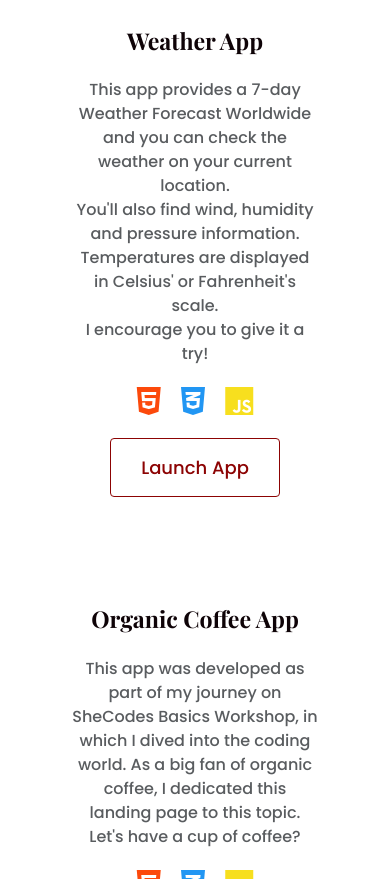
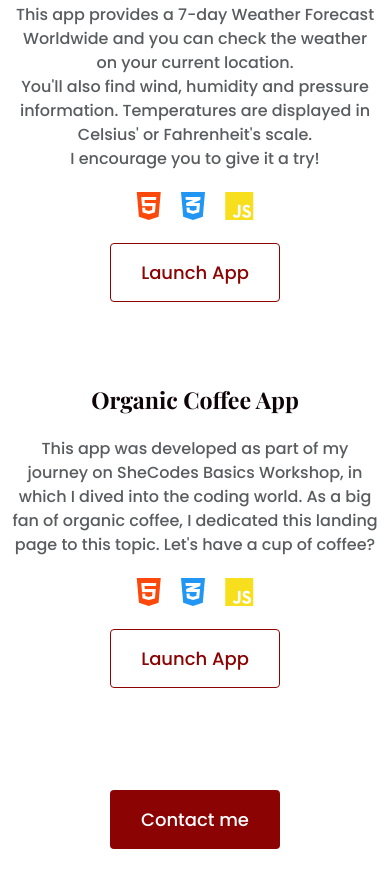
Before and after one commit to yumi-br/yumi-portfolio-2023, a plain HTML site: page portfolio.html in a window 390 px wide. Shown: the part 1121-2000 px from the top of the page. Drawn offline with nearby package versions, Linux system fonts and the light colour scheme.

Commit message:
changed margin to become more responsive

```diff
--- a/portfolio.html
+++ b/portfolio.html
@@ -82,7 +82,7 @@
     </div>
 
     <div class="container">
-      <div class="row m-5 p-lg-5">
+      <div class="row mb-4 p-lg-5">
         <div class="col-lg-6 d-none d-lg-block">
           <img
             src="images/minimalist-weather-app-project.png"
@@ -132,7 +132,7 @@
         </div>
       </div>
 
-      <div class="row m-5 p-lg-5">
+      <div class="row mb-4 p-lg-5">
         <div class="col-lg-6">
           <div class="project-description">
             <h3 class="mb-4">Weather App</h3>
@@ -180,7 +180,7 @@
         </div>
       </div>
 
-      <div class="row m-5 p-lg-5">
+      <div class="row mb-4 p-lg-5">
         <div class="col-lg-6 d-none d-lg-block">
           <img
             src="images/organic-coffee-project.png"
@@ -230,8 +230,11 @@
         </div>
       </div>
       <div class="button-box d-xs-block d-md-none text-center">
-        <a href="/contact.html" class="btn btn-branding" title="Contact Yumi"
-          >Say Hi!</a
+        <a
+          href="/contact.html"
+          class="btn btn-branding m-5"
+          title="Contact Yumi"
+          >Contact me</a
         >
       </div>
     </div>
--- a/styles/portfolio.css
+++ b/styles/portfolio.css
@@ -106,6 +106,7 @@ a {
 .btn-branding:hover {
   border: 1px solid var(--branding-color);
   color: var(--branding-color);
+  background-color: rgba(140, 3, 3, 10%);
 }
 
 .btn-branding-outline {
@@ -126,11 +127,6 @@ a {
 .project-description {
   padding: 20px 60px;
   text-align: center;
-}
-
-.project-description a:hover {
-  background: var(--branding-color);
-  color: white;
 }
 
 .languages {
```
